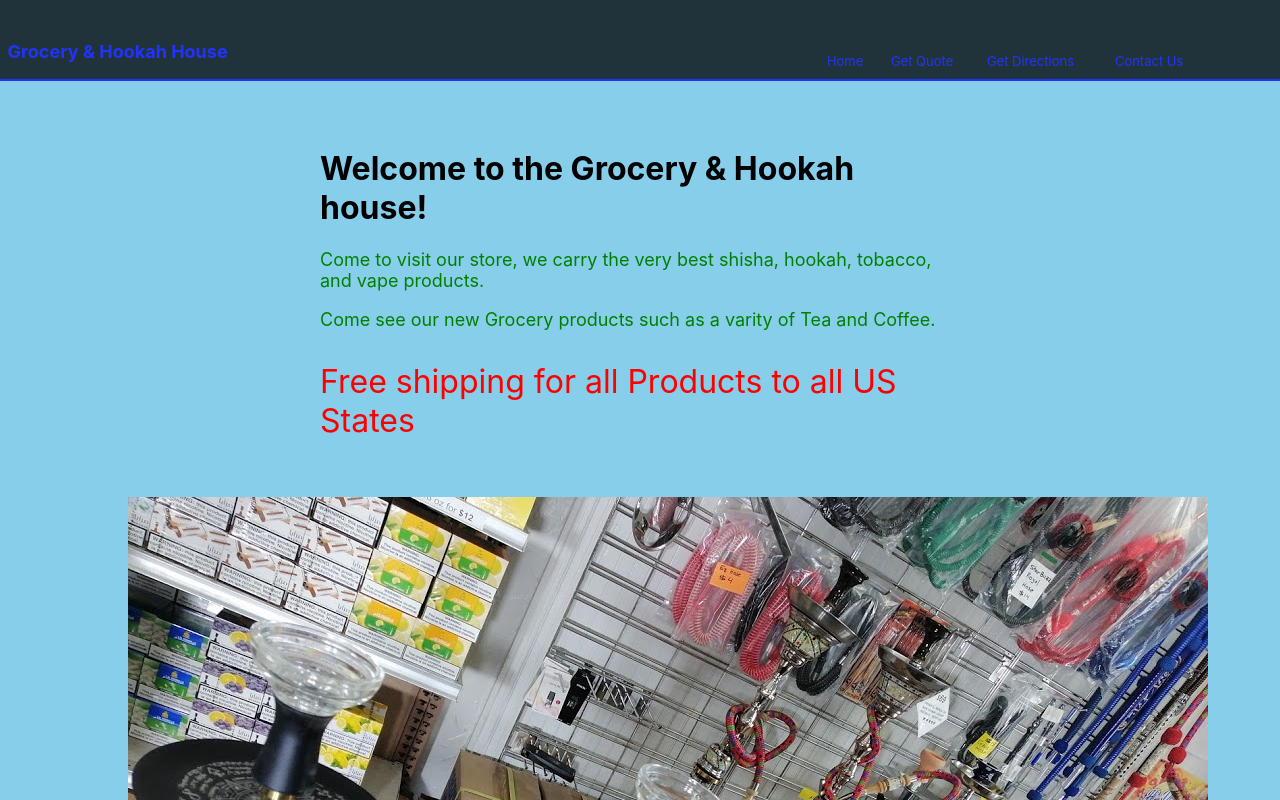
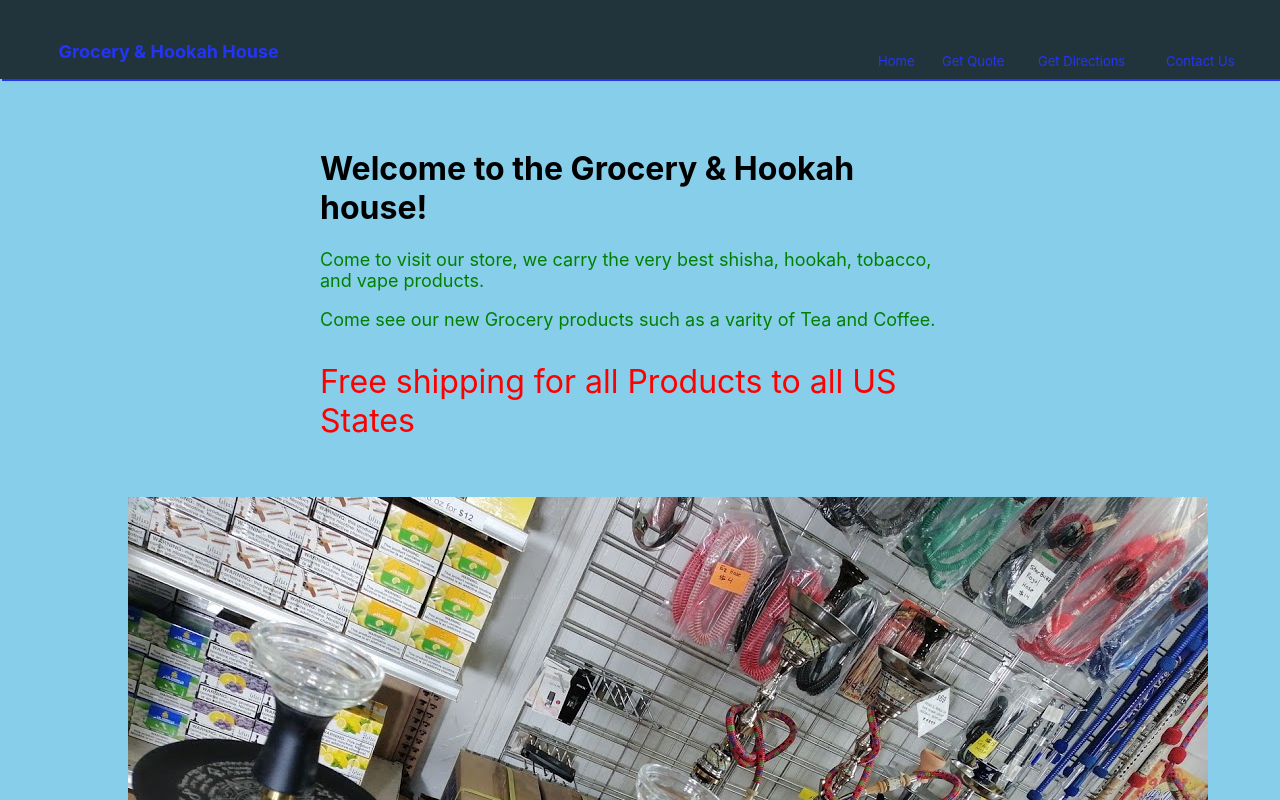
Before and after one commit to bholsinger09/Hookahhouse, a React (Create React App) app: page / in a window 1280 px wide. Shown: the top 800 px of the page. Built offline with nearby package versions, Linux system fonts and the light colour scheme.

Commit message:
nav is set to fixed position cleaned up not needed divs

```diff
--- a/src/Components/bodyWelcome.js
+++ b/src/Components/bodyWelcome.js
@@ -5,9 +5,9 @@ const Welcome = () => {
         <React.Fragment>
       <div>
         <h1 id="welcome">Welcome to the Grocery & Hookah house!</h1>
-        <p class="introductionPar"id="introductionProducts">Come to visit our store, we carry the very best shisha, hookah, tobacco, and vape products. </p>
-        <p class="introductionPar"id="introductionGrocery"> Come see our new Grocery products such as a varity of Tea and Coffee. </p>
-        <p class="introductionPar"id="introductionFreeShipping"> Free shipping for all Products to all US States</p>
+        <p className="introductionPar"id="introductionProducts">Come to visit our store, we carry the very best shisha, hookah, tobacco, and vape products. </p>
+        <p className="introductionPar"id="introductionGrocery"> Come see our new Grocery products such as a varity of Tea and Coffee. </p>
+        <p className="introductionPar"id="introductionFreeShipping"> Free shipping for all Products to all US States</p>
 
       </div>
 
--- a/src/Components/navBar.js
+++ b/src/Components/navBar.js
@@ -5,16 +5,16 @@ const NavBar = () => {
     return(
         <React.Fragment>
 
-      <nav class="navBar" class="sticky" >
-        <div id="nav">
+      <nav id="nav">
+
       <CompanyTitle/>
         <ul>
-  <li class="navMenu"id="homeMenu" ><a href="default.asp">Home</a></li>
-  <li class="navMenu" id= "quoteMenu"><a href="#top">Get Quote</a></li>
-  <li class="navMenu" id="contactMenu"><a href="#top">Contact Us</a></li>
-  <li class="navMenu" id="directionsMenu"><a href="#top">Get Directions</a></li>
+  <li className="navMenu"id="homeMenu" ><a href="default.asp">Home</a></li>
+  <li className="navMenu" id= "quoteMenu"><a href="#top">Get Quote</a></li>
+  <li className="navMenu" id="contactMenu"><a href="#top">Contact Us</a></li>
+  <li className="navMenu" id="directionsMenu"><a href="#top">Get Directions</a></li>
        </ul>
-       </div>
+
        </nav>
        </React.Fragment>
 
--- a/src/index.css
+++ b/src/index.css
@@ -22,12 +22,7 @@ body {
 
 }
 
-.sticky{
-  position: -webkit-sticky;
-	position: sticky;
 
-
-}
 
 #nav{
   background-color: black;
@@ -41,7 +36,7 @@ body {
   opacity:0.75;
   z-index: 5;
   margin-top: -2%;
-  position: sticky;
+  position: fixed;
 }
 
 
```
